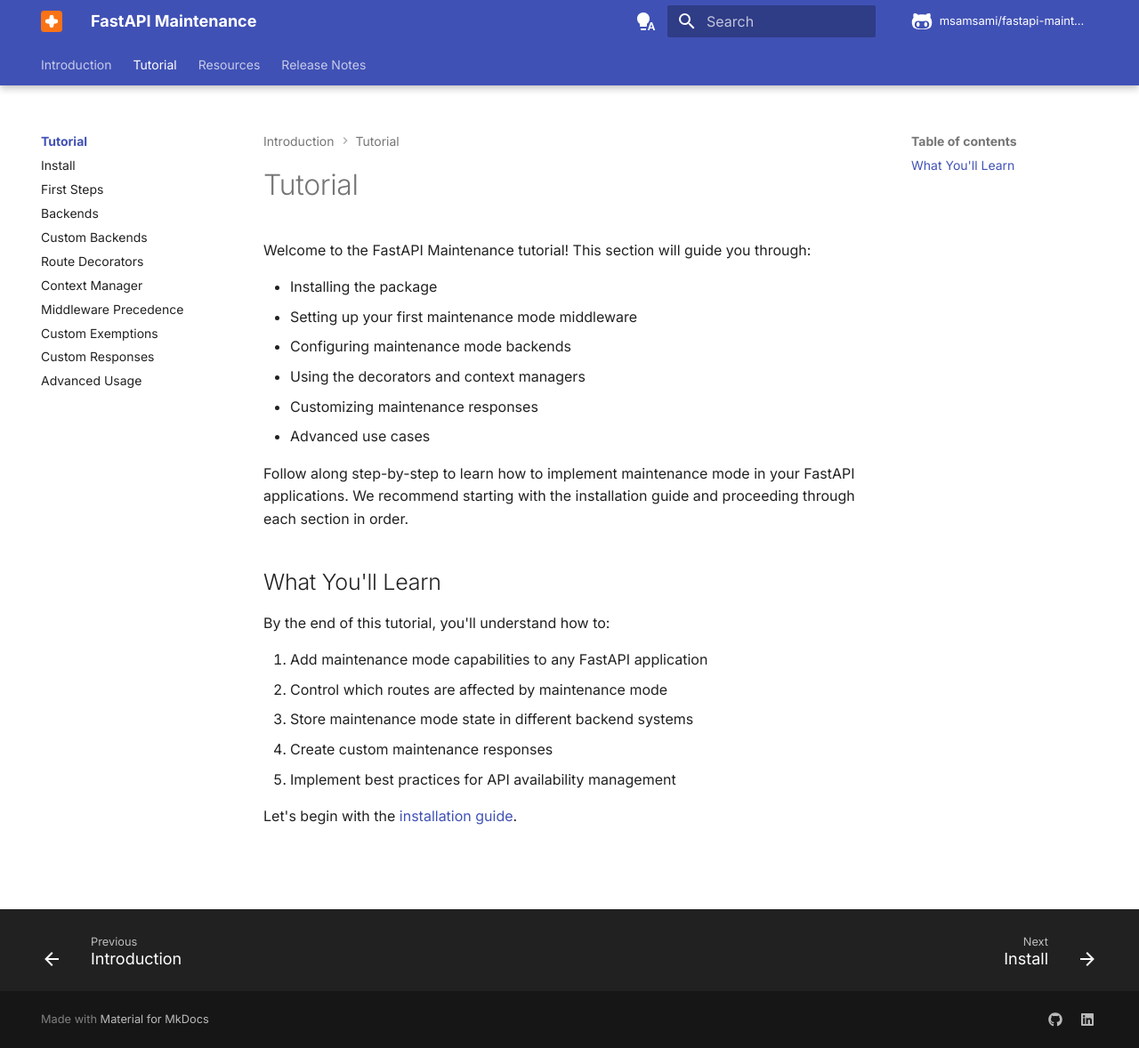
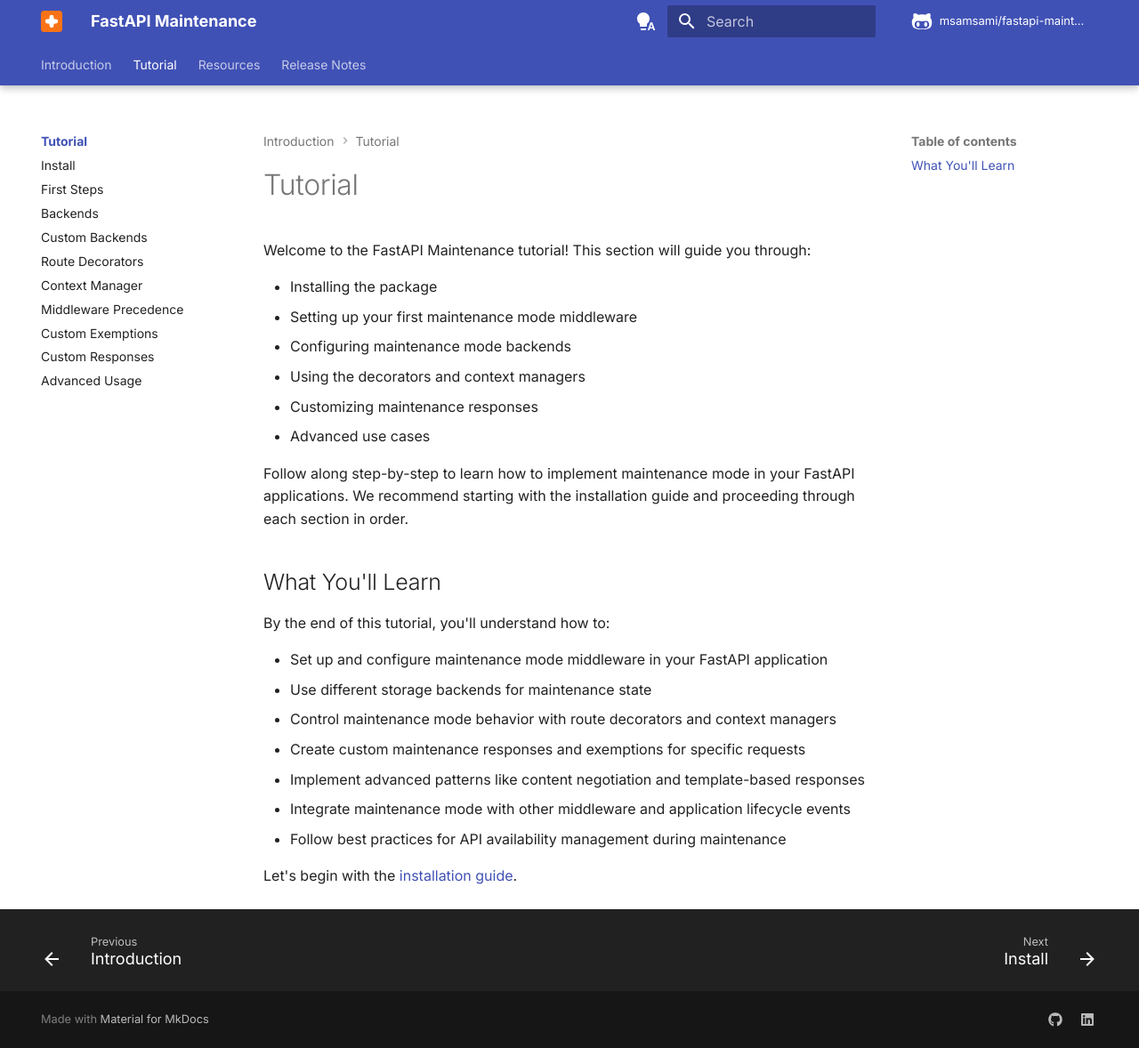
Before and after one commit to msamsami/fastapi-maintenance, an MkDocs documentation site: the page built from docs/tutorial/index.md, in a window 1280 px wide and 1178 px high. Shown: the whole window at 89% size. Built offline with MkDocs 1.6.1 and Material for MkDocs 9.7.7, drawn with Linux system fonts in a browser that asks for light colours; comment, search, counter and statistics services are not loaded.

Commit message:
Expand tutorial learning objectives

```diff
--- a/docs/tutorial/index.md
+++ b/docs/tutorial/index.md
@@ -15,10 +15,12 @@
 
 By the end of this tutorial, you'll understand how to:
 
-1. Add maintenance mode capabilities to any FastAPI application
-2. Control which routes are affected by maintenance mode
-3. Store maintenance mode state in different backend systems
-4. Create custom maintenance responses
-5. Implement best practices for API availability management
+- Set up and configure maintenance mode middleware in your FastAPI application
+- Use different storage backends for maintenance state
+- Control maintenance mode behavior with route decorators and context managers
+- Create custom maintenance responses and exemptions for specific requests
+- Implement advanced patterns like content negotiation and template-based responses
+- Integrate maintenance mode with other middleware and application lifecycle events
+- Follow best practices for API availability management during maintenance
 
 Let's begin with the [installation guide](./install.md).
```
